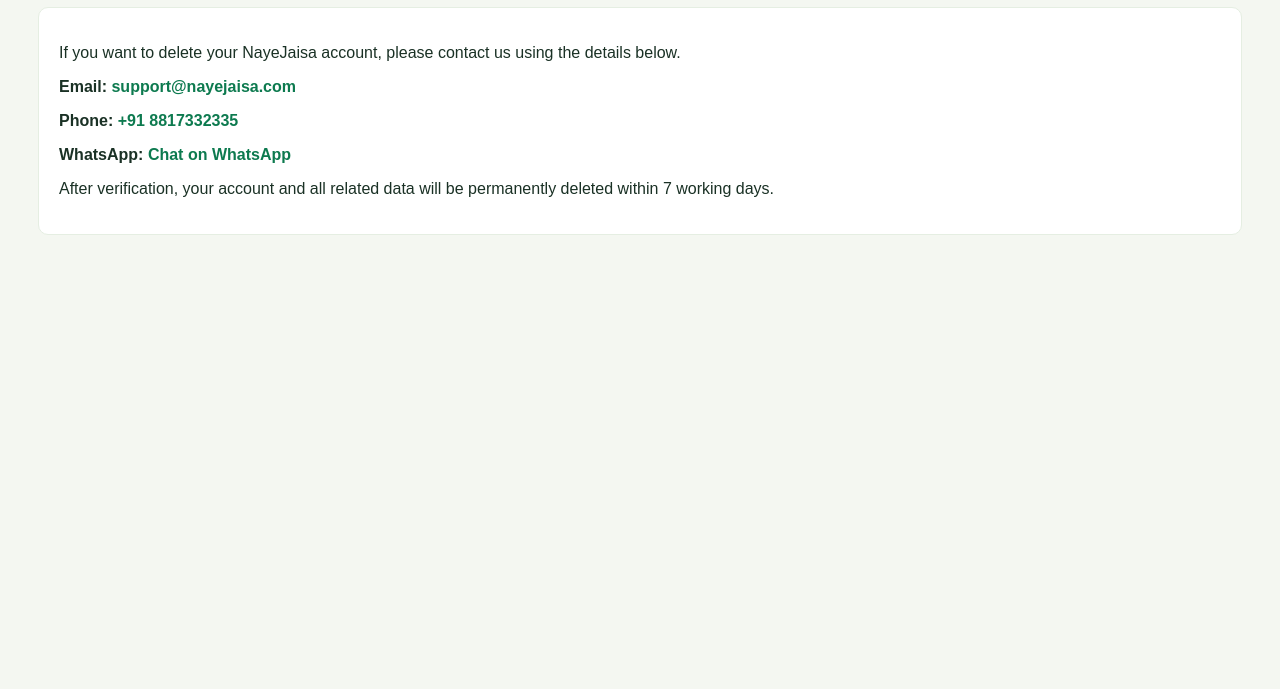
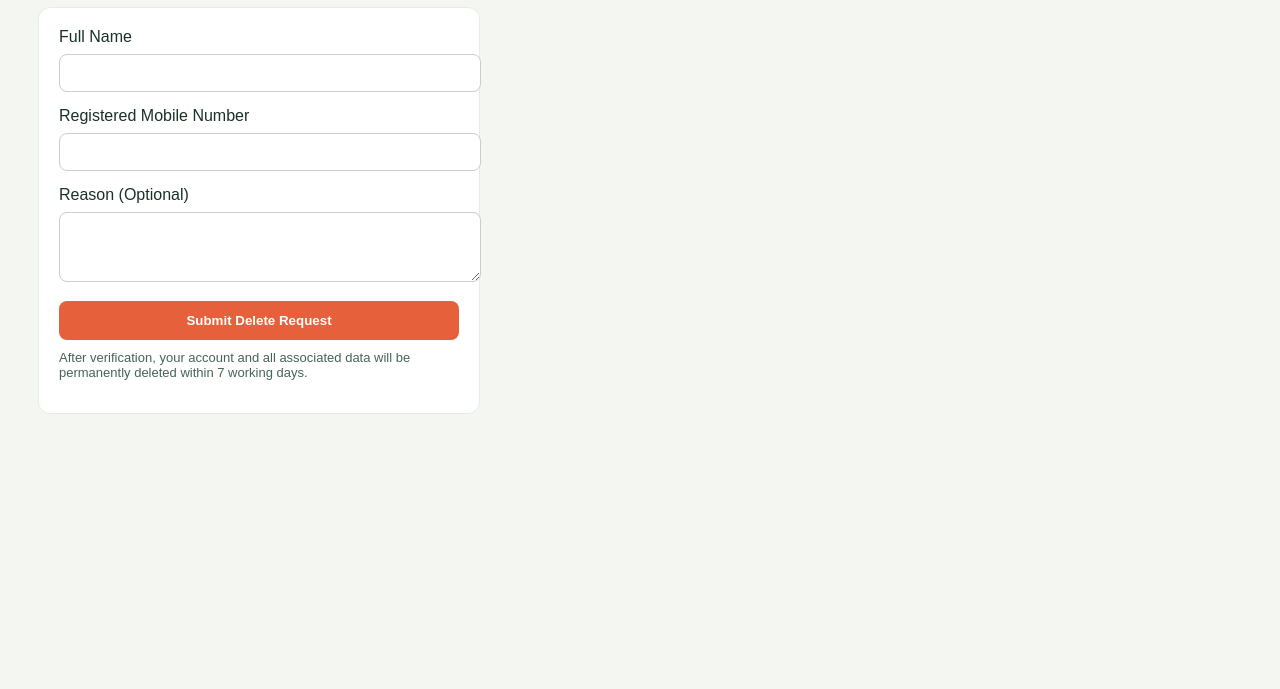
Before and after one commit to ashu916/nayejaisaprivacy, a plain HTML site: page delete-account.html in a window 1280 px wide. Shown: the part 111-800 px from the top of the page. Drawn offline with Linux system fonts and the light colour scheme.

Commit message:
Update delete account page layout and content

```diff
--- a/delete-account.html
+++ b/delete-account.html
@@ -6,46 +6,71 @@
   <style>
     body {
       font-family: Arial, sans-serif;
+      background-color: #F4F7F1;
       padding: 30px;
-      background-color: #F4F7F1;
       color: #1A3125;
     }
     h1 {
       color: #E5603B;
     }
-    .box {
+    .container {
+      max-width: 400px;
       background: #ffffff;
       padding: 20px;
-      border-radius: 10px;
+      border-radius: 12px;
       border: 1px solid #E5EEE2;
     }
-    a {
-      color: #0D7A4F;
+    input, textarea {
+      width: 100%;
+      padding: 10px;
+      margin-top: 8px;
+      margin-bottom: 15px;
+      border-radius: 8px;
+      border: 1px solid #ccc;
+      font-size: 14px;
+    }
+    button {
+      width: 100%;
+      padding: 12px;
+      background-color: #E5603B;
+      color: white;
+      border: none;
+      border-radius: 8px;
       font-weight: bold;
-      text-decoration: none;
+      cursor: pointer;
+    }
+    button:hover {
+      opacity: 0.9;
+    }
+    .note {
+      font-size: 13px;
+      color: #466454;
+      margin-top: 10px;
     }
   </style>
 </head>
 <body>
 
-  <h1>NayeJaisa - Delete Account</h1>
+  <h1>NayeJaisa - Delete Account Request</h1>
 
-  <div class="box">
-    <p>If you want to delete your NayeJaisa account, please contact us using the details below.</p>
+  <div class="container">
+    <form action="mailto:support@nayejaisa.com" method="post" enctype="text/plain">
 
-    <p><strong>Email:</strong>
-      <a href="mailto:support@nayejaisa.com">support@nayejaisa.com</a>
+      <label>Full Name</label>
+      <input type="text" name="Full Name" required />
+
+      <label>Registered Mobile Number</label>
+      <input type="tel" name="Mobile Number" required />
+
+      <label>Reason (Optional)</label>
+      <textarea name="Reason" rows="3"></textarea>
+
+      <button type="submit">Submit Delete Request</button>
+    </form>
+
+    <p class="note">
+      After verification, your account and all associated data will be permanently deleted within 7 working days.
     </p>
-
-    <p><strong>Phone:</strong>
-      <a href="tel:+918817332335">+91 8817332335</a>
-    </p>
-
-    <p><strong>WhatsApp:</strong>
-      <a href="https://wa.me/918817332335">Chat on WhatsApp</a>
-    </p>
-
-    <p>After verification, your account and all related data will be permanently deleted within 7 working days.</p>
   </div>
 
 </body>
```
